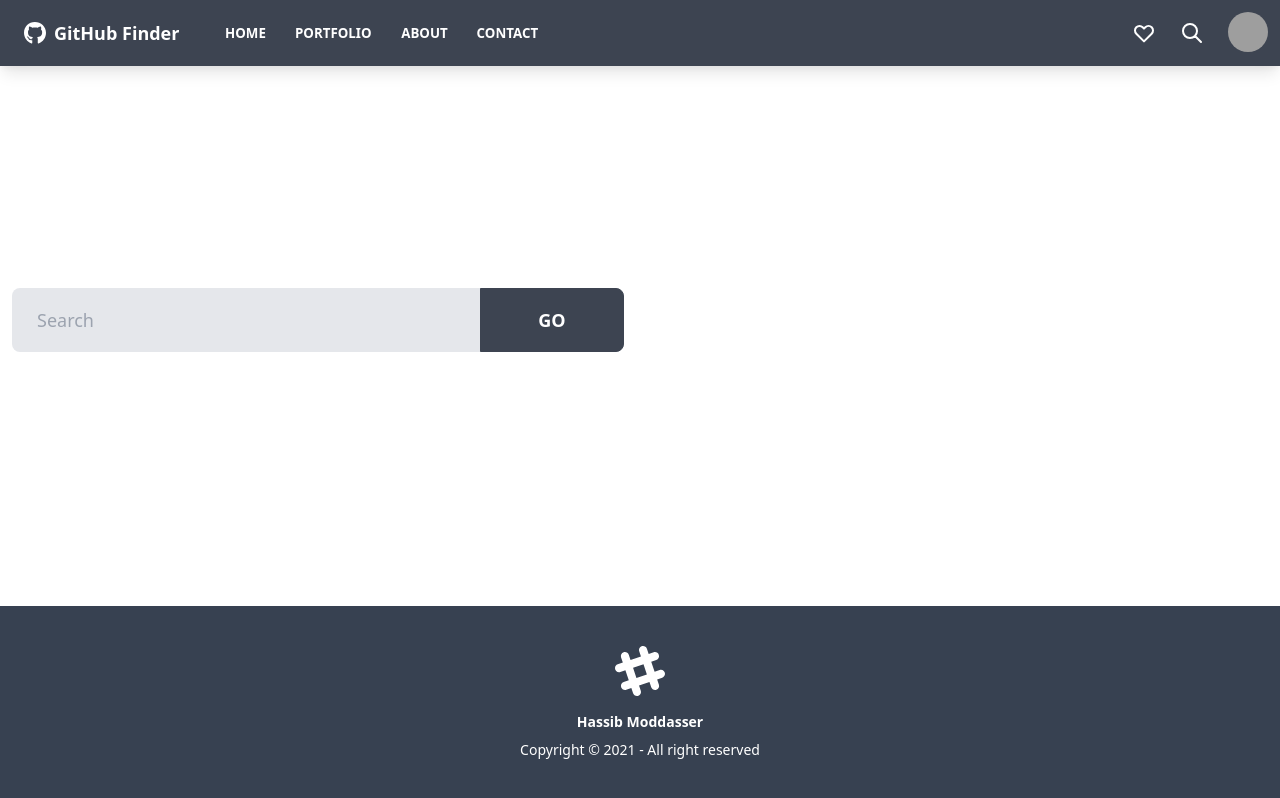
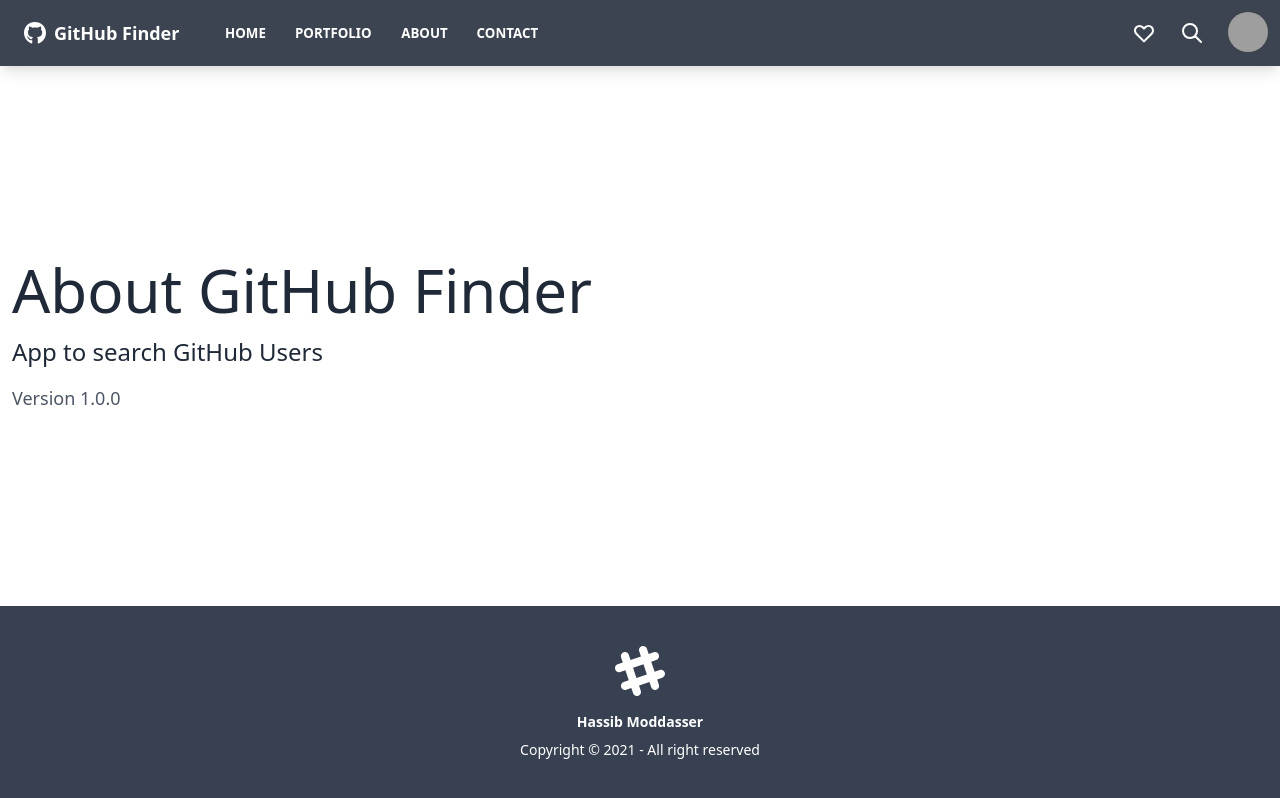
Before and after one commit to hassibmoddasser/github-finder, a React (Create React App) app: page /about in a window 1280 px wide. Built offline with nearby package versions, Linux system fonts and the light colour scheme; grey boxes are pictures that could not be loaded.

Commit message:
Setup React Router

```diff
--- a/package.json
+++ b/package.json
@@ -12,6 +12,7 @@
     "react": "^17.0.2",
     "react-dom": "^17.0.2",
     "react-icons": "^4.2.0",
+    "react-router-dom": "^5.3.0",
     "react-scripts": "^1.1.5",
     "web-vitals": "^1.1.2"
   },
--- a/src/App.js
+++ b/src/App.js
@@ -1,4 +1,5 @@
-import React, { Component } from 'react';
+import React, { Component, Fragment } from 'react';
+import { BrowserRouter as Router, Switch, Route } from 'react-router-dom';
 import axios from 'axios';
 
 import Navbar from './components/layout/Navbar';
@@ -6,6 +7,7 @@
 import Search from './components/users/Search';
 import Footer from './components/layout/Footer';
 import Alert from './components/layout/Alert';
+import About from './components/pages/About';
 
 class App extends Component {
 
@@ -42,6 +44,7 @@
     const { users, loading, alert } = this.state;
 
     return (
+      <Router>
         <div className="App">
           <div className="flex flex-col justify-between h-screen">
             <Navbar />
@@ -50,6 +53,9 @@
               <div className="container px-3 pb-12 mx-auto">
                 {alert && <Alert alert={alert} />}
 
+                <Switch>
+                  <Route exact path='/' render={props => (
+                    <Fragment>
                       <Search
                         searchUsers={this.searchUsers}
                         clearUsers={this.clearUsers}
@@ -60,12 +66,18 @@
                         users={users}
                         loading={loading}
                       />
+                    </Fragment>
+                  )} />
+
+                  <Route exact path='/about' component={About} />
+                </Switch>
               </div>
             </main>
 
             <Footer />
           </div>
         </div>
+      </Router>
     );
   }
 }
--- /dev/null
+++ b/src/components/pages/About.js
@@ -0,0 +1,13 @@
+import React, { Fragment } from 'react';
+
+function About() {
+  return (
+    <Fragment>
+      <h1 className="mb-4 text-6xl">About GitHub Finder</h1>
+      <p className="mb-4 text-2xl">App to search GitHub Users</p>
+      <p className="text-lg text-gray-600">Version 1.0.0</p>
+    </Fragment>
+  );
+}
+
+export default About;
```
Also changed, not shown: 1 other file (tests, documents, lock files or other folders). Lines whose indentation alone changed are shown as unchanged.
